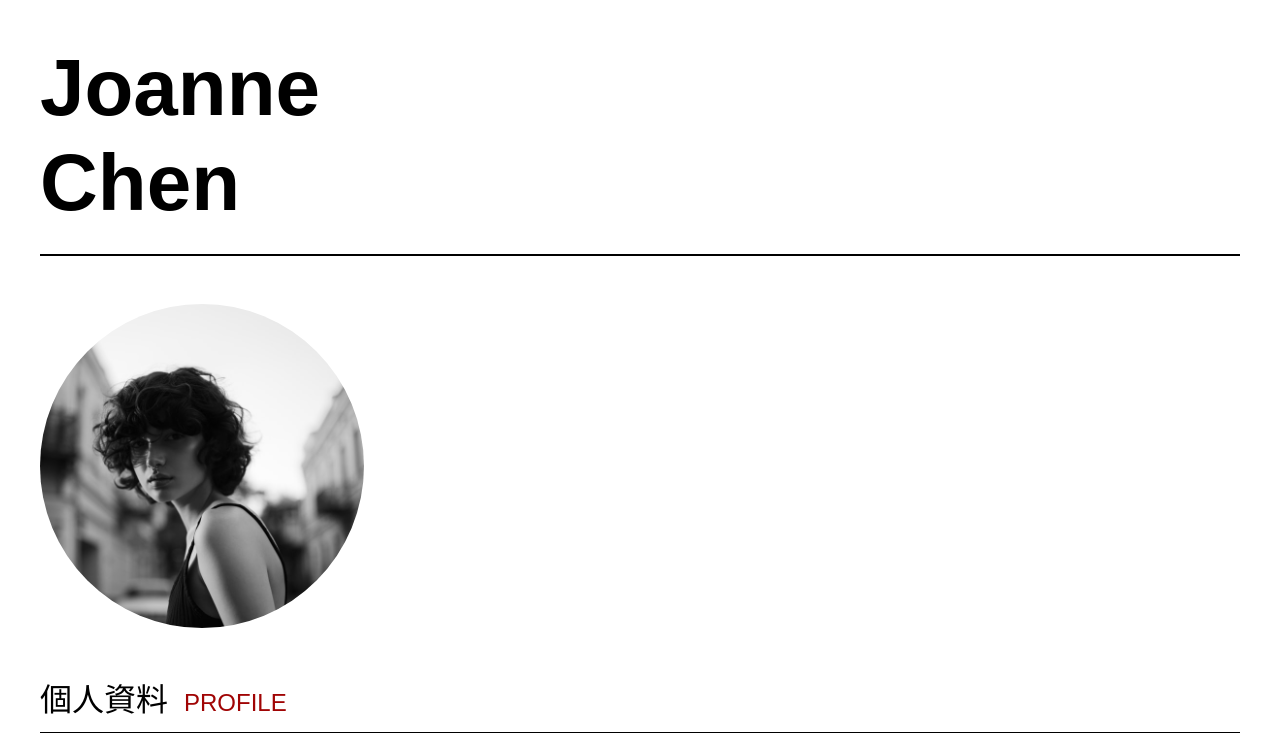
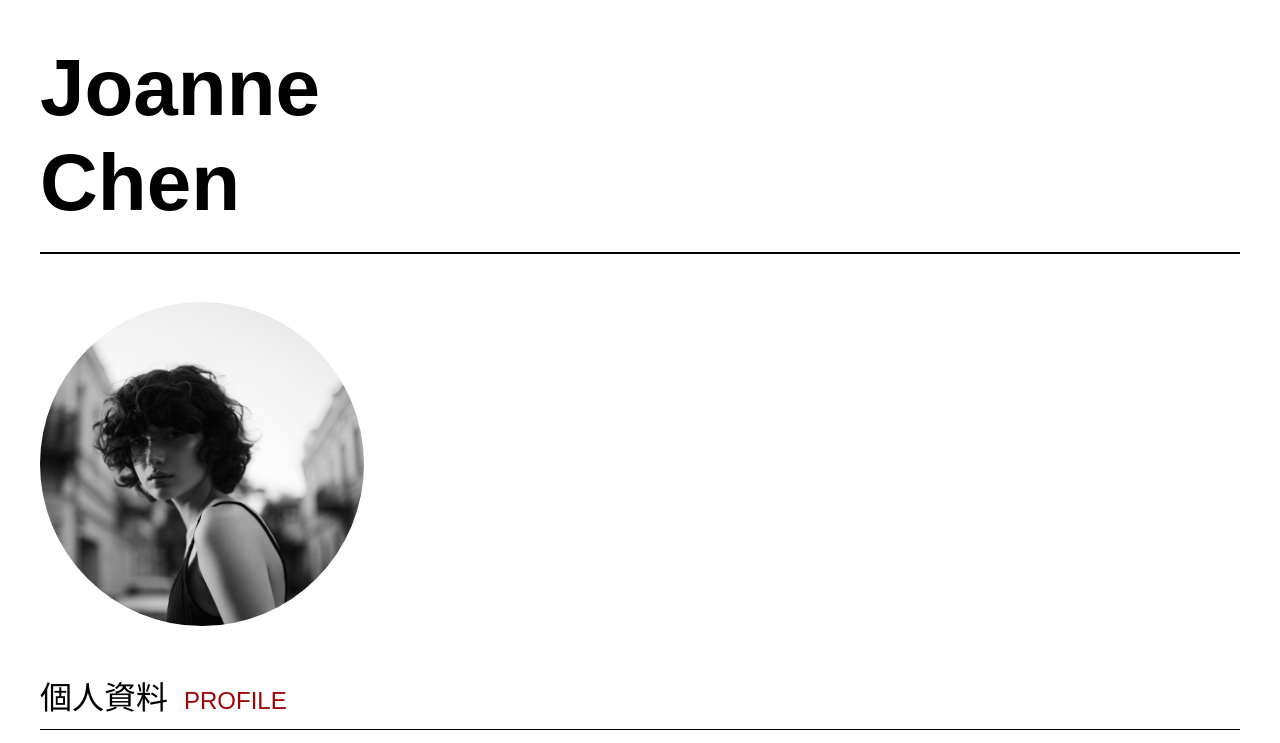
Before and after one commit to SecYJ/2022-Summer-Weblayout-Week-1, a plain HTML site: page index.html in a window 1280 px wide. Shown: the top 743 px of the page. Drawn offline with Linux system fonts and the light colour scheme.

Commit message:
updated font-family for window and mac and fixed few px bug by decreasing each title padding bottom

```diff
--- a/styles.css
+++ b/styles.css
@@ -12,7 +12,7 @@
 body {
 	font-size: 24px;
 	line-height: 1.5;
-	font-family: sans-serif;
+	font-family: "Microsoft JhengHei", "PingFangTC", sans-serif;
 }
 
 body,
@@ -69,7 +69,7 @@ ul {
 	font-size: 5rem;
 	line-height: 1.1875;
 	padding-top: 2.5rem;
-	padding-bottom: 1.5rem;
+	padding-bottom: 1.375rem;
 	border-bottom: 2px solid #000;
 }
 
@@ -80,7 +80,7 @@ ul {
 .section-title {
 	font-size: 2rem;
 	font-weight: 500;
-	padding-bottom: 0.5rem;
+	padding-bottom: 7px;
 	border-bottom: 1px solid #000;
 	margin-bottom: 1rem;
 }
```
